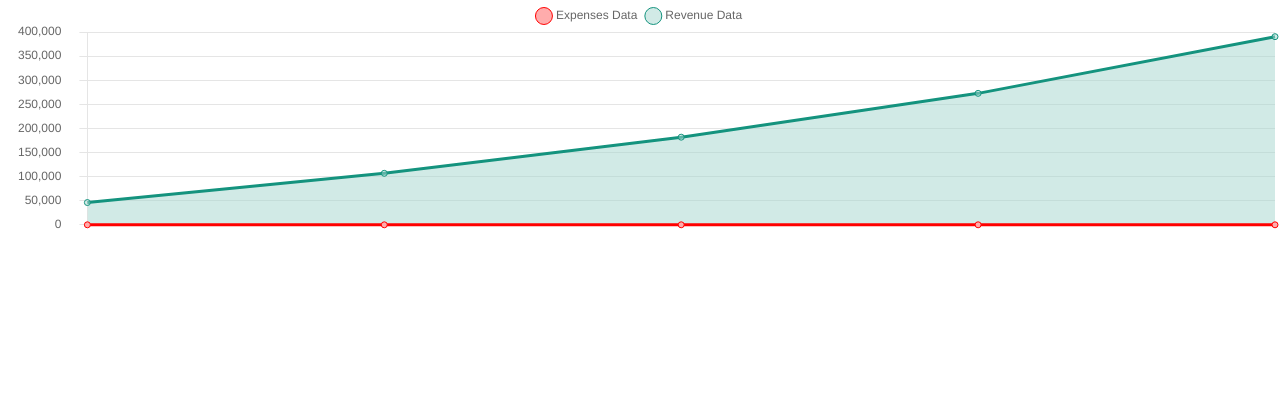
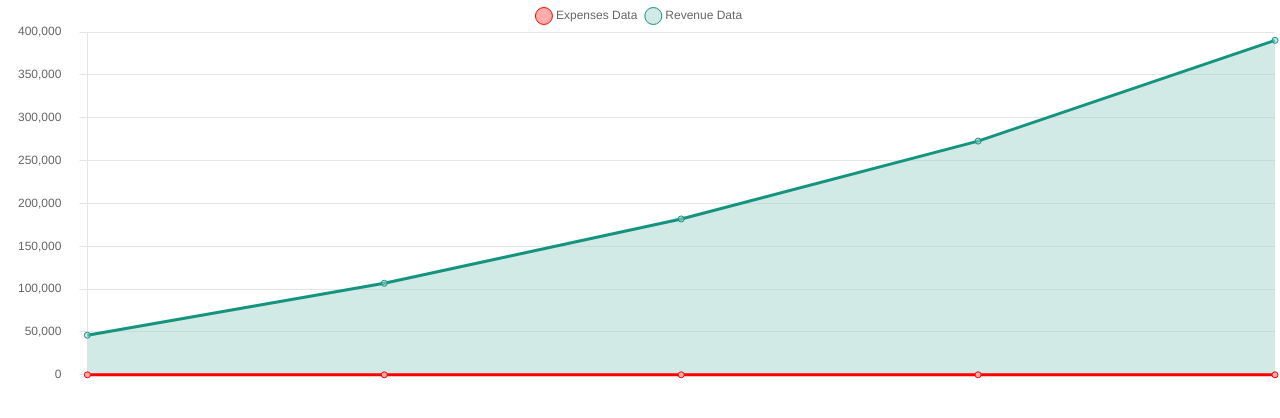
Before and after one commit to arka1002/probable-octo-barnacle, a React (Vite) app: page / in a window 1280 px wide. Shown: the top 418 px of the page. Built offline with nearby package versions, Linux system fonts and the light colour scheme.

Commit message:
save now

```diff
--- a/src/components/HeadBar.jsx
+++ b/src/components/HeadBar.jsx
@@ -48,7 +48,7 @@ export const options = {
             suggestedMin: 10,
             suggestedMax: 40,
             grid: {
-                borderDash: true ? [8, 4] : null,
+                borderDash: [8, 4],
                 drawBorder: false,
             },
             ticks: {
@@ -90,8 +90,7 @@ export default function HeadBar() {
             <Line
                 options={options}
                 data={data}
-                width={400}
-                height={250} />
+                height={400} />
         </div>
     )
 };
```
